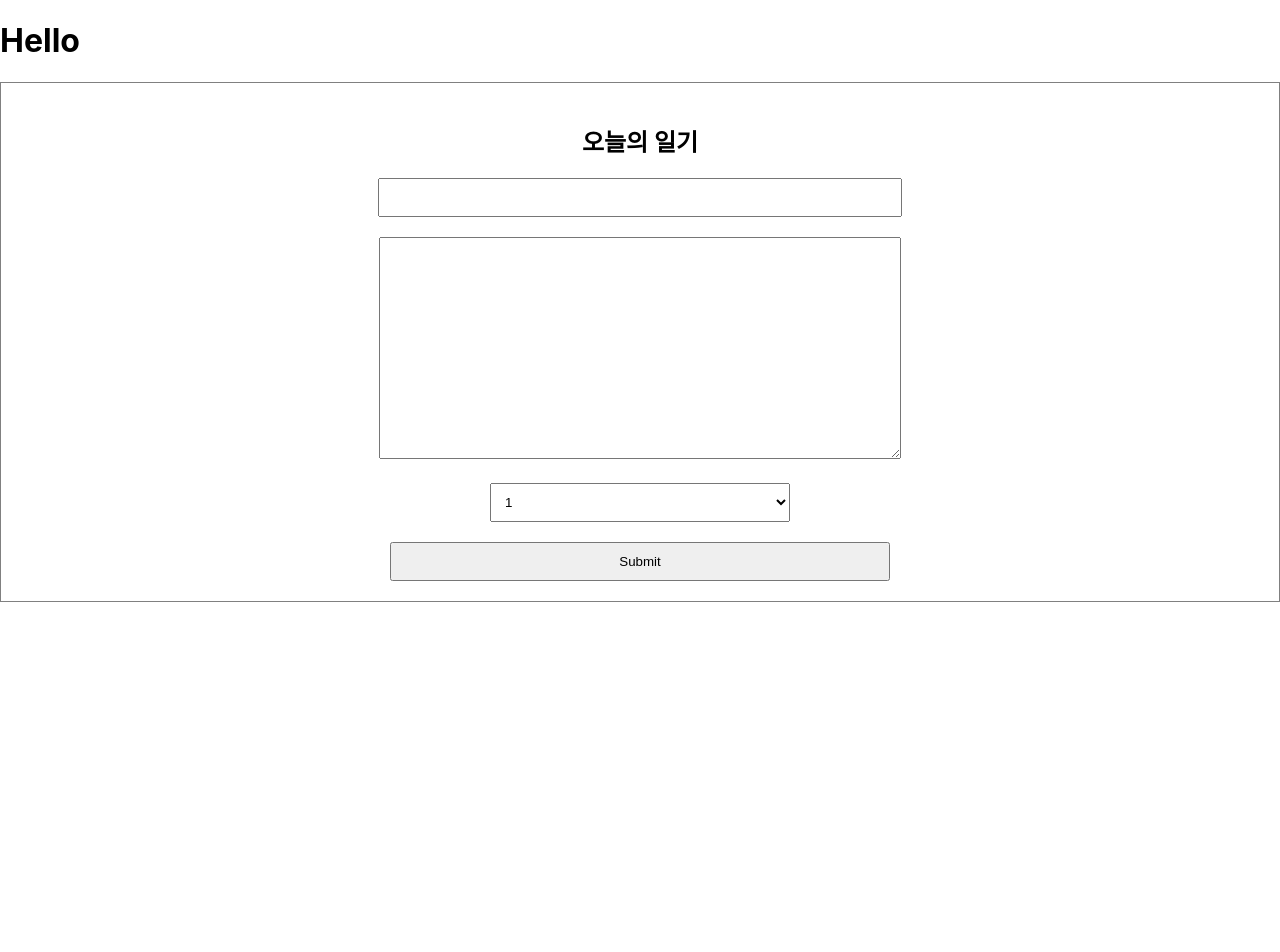
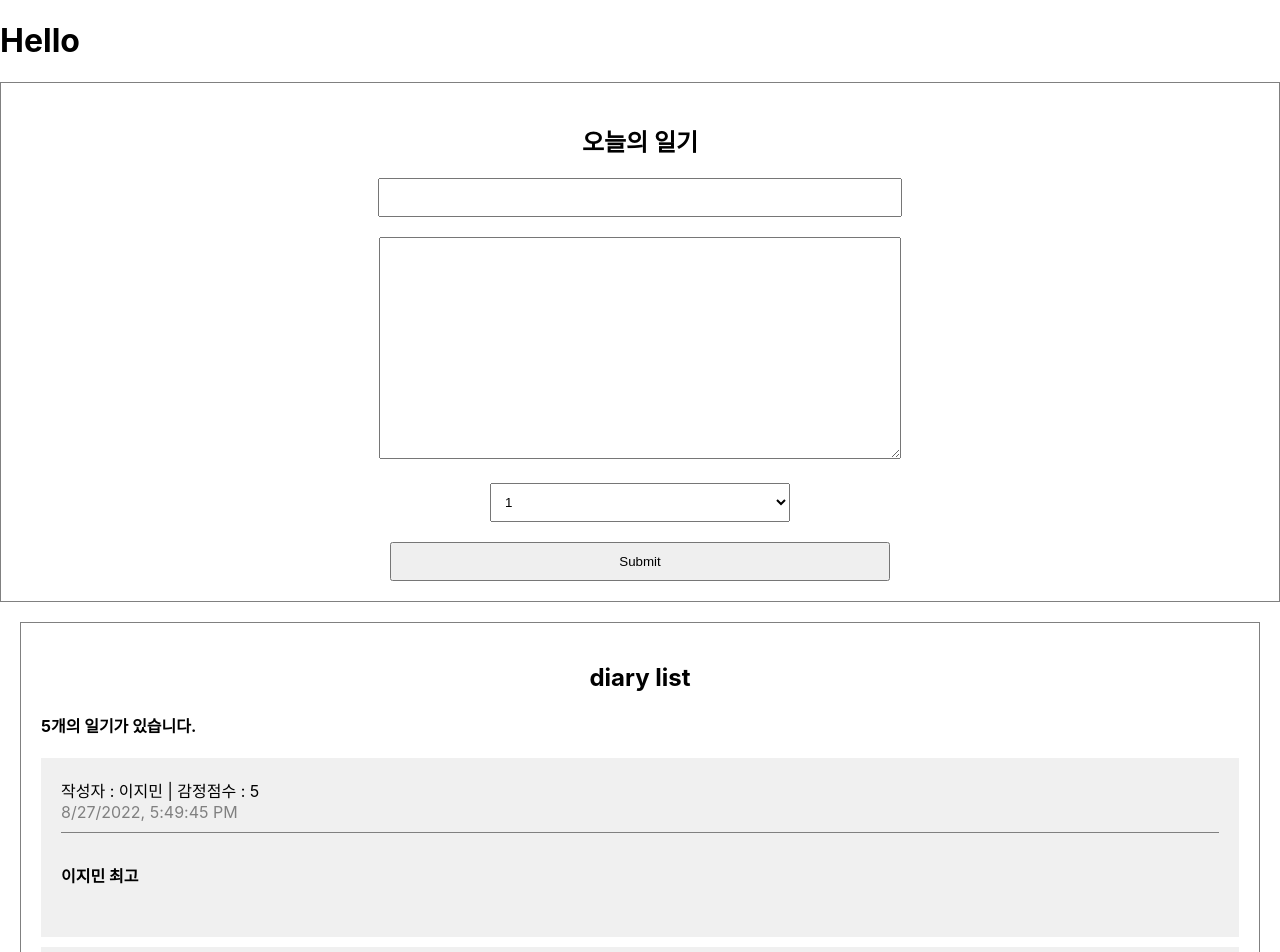
Before and after one commit to masibasi/simplediary, a React (Create React App) app: page / in a window 1280 px wide. Shown: the top 952 px of the page. Before the commit the page ends 800 px from the top, so only its background shows below. Built offline with nearby package versions, Linux system fonts and the light colour scheme.

Commit message:
6-3 : create DiaryList, DiaryItem component, list

```diff
--- a/src/App.css
+++ b/src/App.css
@@ -22,3 +22,34 @@
   padding: 10px;
   cursor: pointer;
 }
+
+/* list */
+
+.DiaryList {
+  border: 1px solid gray;
+  padding: 20px;
+  margin: 20px;
+}
+.DiaryList h2 {
+  text-align: center;
+}
+
+/* list */
+.DiaryItem {
+  background-color: rgb(240, 240, 240);
+  margin-bottom: 10px;
+  padding: 20px;
+}
+.DiaryItem .info {
+  border-bottom: 1px solid gray;
+  padding-bottom: 10px;
+  margin-bottom: 10px;
+}
+.DiaryList .date {
+  color: gray;
+}
+.DiaryList .content {
+  font-weight: bold;
+  margin-bottom: 30px;
+  margin-top: 30px;
+}
--- a/src/App.js
+++ b/src/App.js
@@ -1,12 +1,50 @@
-import logo from "./logo.svg";
 import "./App.css";
 import { DiaryEditor } from "./DiaryEditor";
+import { DiaryList } from "./DiaryList";
 
+const mockData = [
+  {
+    id: 1,
+    author: "이지민",
+    content: "이지민 최고",
+    emotion: 5,
+    created_date: new Date().getTime(),
+  },
+  {
+    id: 2,
+    author: "이지민",
+    content: "이지민 최고",
+    emotion: 3,
+    created_date: new Date().getTime(),
+  },
+  {
+    id: 3,
+    author: "이지민",
+    content: "이지민 최고",
+    emotion: 4,
+    created_date: new Date().getTime(),
+  },
+  {
+    id: 4,
+    author: "이지민",
+    content: "이지민 최고",
+    emotion: 1,
+    created_date: new Date().getTime(),
+  },
+  {
+    id: 5,
+    author: "이지민",
+    content: "이지민 최고",
+    emotion: 5,
+    created_date: new Date().getTime(),
+  },
+];
 function App() {
   return (
     <div className="App">
       <h1>Hello</h1>
       <DiaryEditor />
+      <DiaryList diaryList={mockData} />
     </div>
   );
 }
--- /dev/null
+++ b/src/DiaryItem.js
@@ -0,0 +1,14 @@
+export const DiaryItem = ({ author, content, created_date, emotion, id }) => {
+  return (
+    <div className="DiaryItem">
+      <div className="info">
+        <span>
+          작성자 : {author} | 감정점수 : {emotion}
+        </span>
+        <br />
+        <span className="date">{new Date(created_date).toLocaleString()}</span>
+      </div>
+      <div className="content">{content}</div>
+    </div>
+  );
+};
--- /dev/null
+++ b/src/DiaryList.js
@@ -0,0 +1,20 @@
+import { DiaryItem } from "./DiaryItem";
+
+export const DiaryList = ({ diaryList }) => {
+  return (
+    <div className="DiaryList">
+      <h2>diary list</h2>
+      <h4>{diaryList.length}개의 일기가 있습니다.</h4>
+      <div>
+        {diaryList.map((it) => (
+          <DiaryItem key={it.id} {...it} />
+        ))}
+      </div>
+    </div>
+  );
+};
+
+DiaryList.defaultProps = {
+  // 이와같이 props의 초기값을 정해줄 수 있다!!
+  diaryList: [],
+};
```
